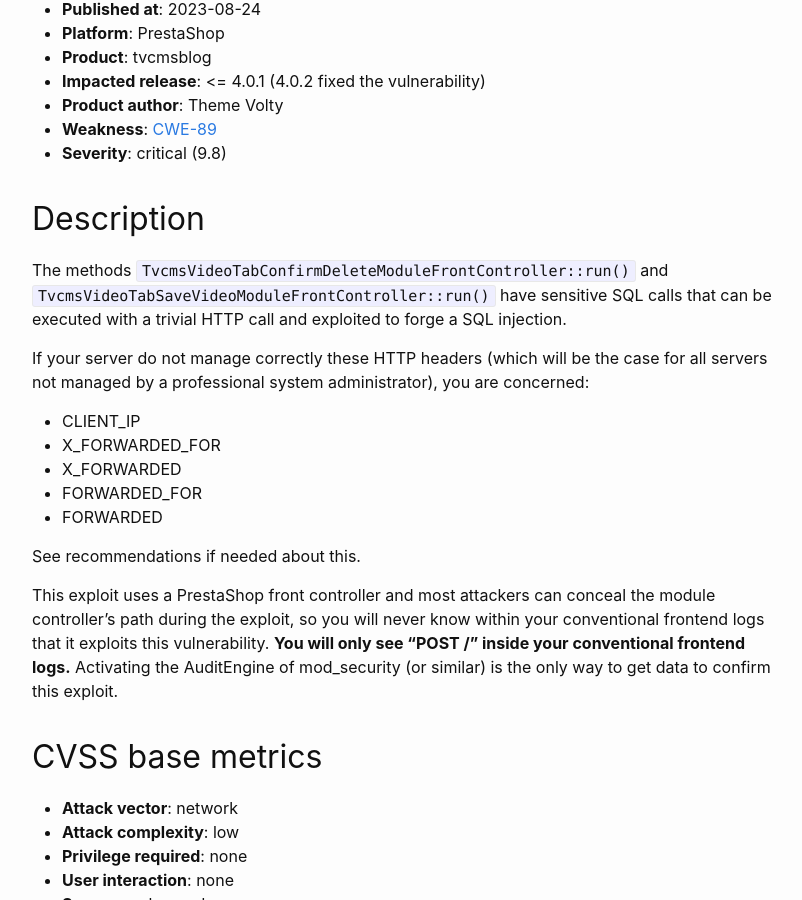
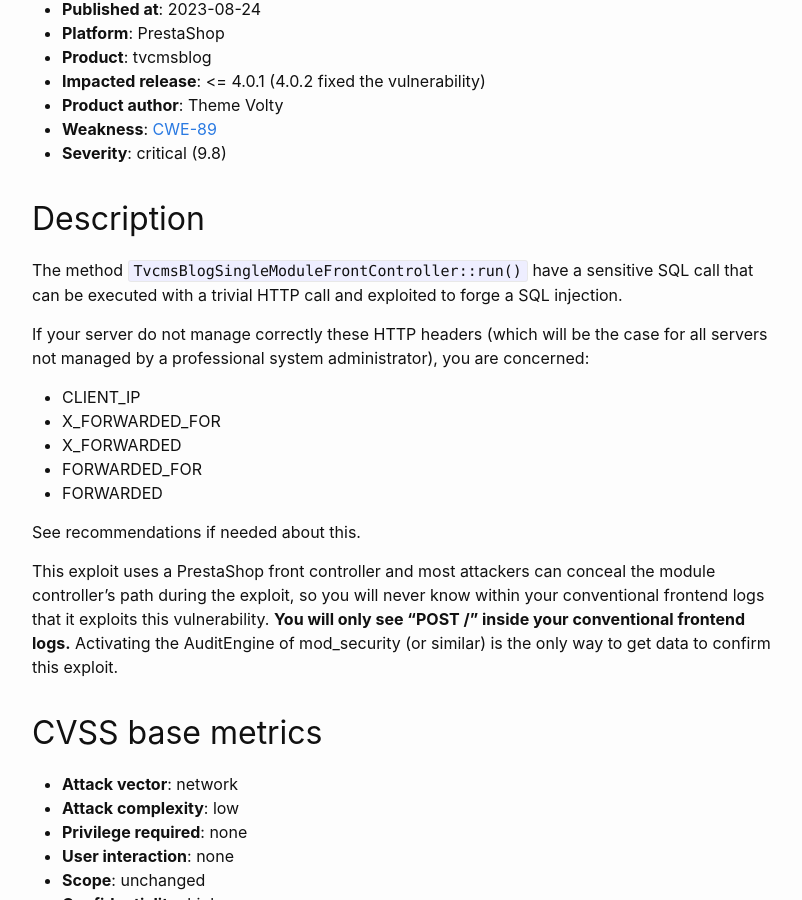
Before and after one commit to friends-of-presta/security-advisories, a Jekyll site: the page built from _posts/2023-08-24-tvcmsblog.md, in a window 1280 px wide and 900 px high, scrolled down 532 px. Shown: the whole window, without its empty margins (238-1040 px from the left). Built offline with Jekyll 4.4.1, drawn with Linux system fonts in a browser that asks for light colours.

Commit message:
Update 2023-08-24-tvcmsblog.md

```diff
--- a/_posts/2023-08-24-tvcmsblog.md
+++ b/_posts/2023-08-24-tvcmsblog.md
@@ -27,7 +27,7 @@ In the module "Theme Volty CMS Blog" (tvcmsblog) up to versions 4.0.1 from Theme
 
 ## Description
 
-The methods `TvcmsVideoTabConfirmDeleteModuleFrontController::run()` and `TvcmsVideoTabSaveVideoModuleFrontController::run()` have sensitive SQL calls that can be executed with a trivial HTTP call and exploited to forge a SQL injection.
+The method `TvcmsBlogSingleModuleFrontController::run()` have a sensitive SQL call that can be executed with a trivial HTTP call and exploited to forge a SQL injection.
 
 If your server do not manage correctly these HTTP headers (which will be the case for all servers not managed by a professional system administrator), you are concerned:
 
```
